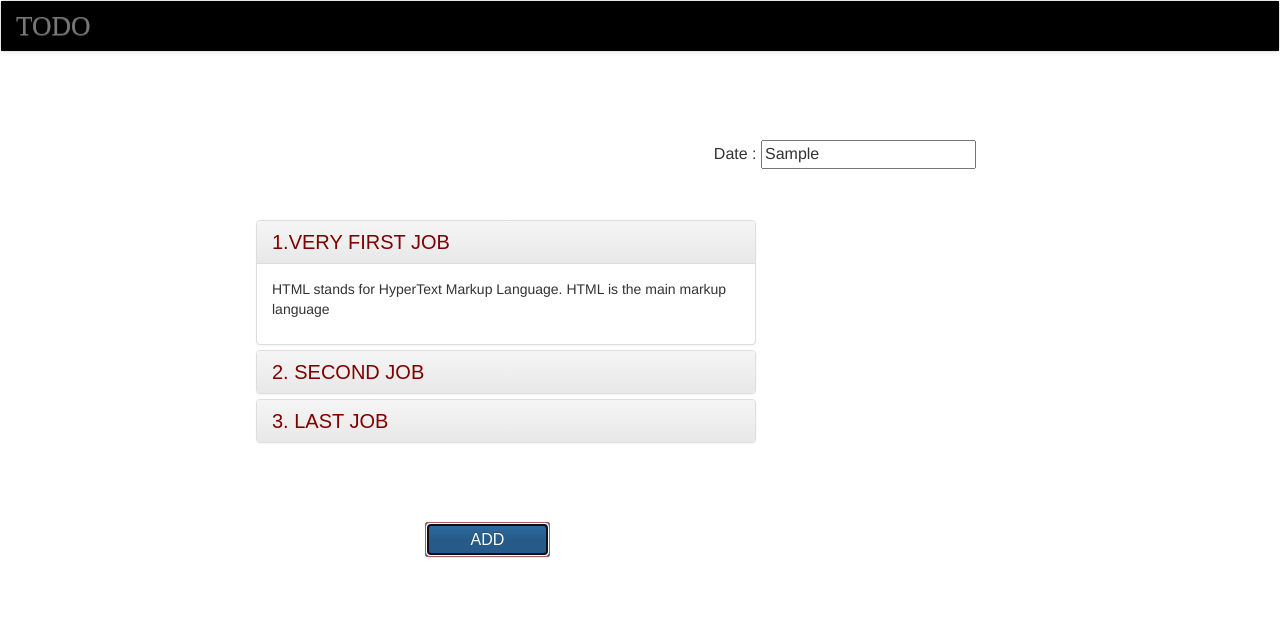
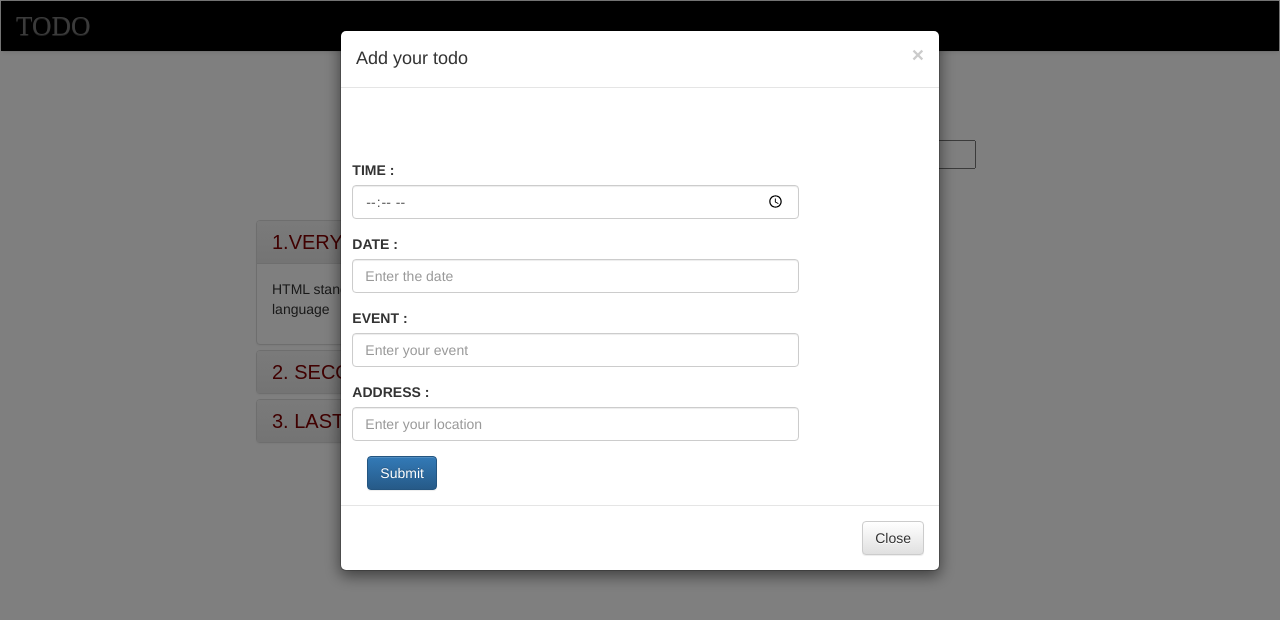
Before and after one commit to shahzer12/TodoList, a website: page views/todo.html in a window 1280 px wide. Both pictures are taken after typing "Sample" into the empty fields and a click on the button "ADD". Drawn offline with nearby package versions, Linux system fonts and the light colour scheme; files that its build step writes are made by us from their sources.

Commit message:
Add modal for inserting todo

```diff
--- a/public/css/add_todo.css
+++ b/public/css/add_todo.css
@@ -26,6 +26,5 @@ width: 80%
   font-size: 16px;
   font-weight: 400;
   padding: 6px;
-  margin-top:2%;
-  margin-left:38%;
+  margin-top:30%;
 }
--- a/public/css/todo.css
+++ b/public/css/todo.css
@@ -25,6 +25,7 @@
     font-size: 16px;
     font-weight: 400;
    }
+
 
    #search {width: 125px;
     height: 35px;
--- a/public/js/add_todo.js
+++ b/public/js/add_todo.js
@@ -2,7 +2,7 @@ $(document).ready(function () {
   'use strict';
 
   $(function () {
-    $('#datepicker').datepicker();
+    $('#date-picker').datepicker();
   });
 
   $('#add-todo').validate({
--- a/public/js/todo.js
+++ b/public/js/todo.js
@@ -26,7 +26,9 @@ $(document).ready(function () {
   });
 
   $(function () {
-    $('#datepicker').datepicker();
+    $('#datepicker').datepicker({
+      dateFormat: 'yy-mm-dd'
+    }).datepicker('setDate', 'today');
   });
 
   $(function () {
--- a/views/add_todo.html
+++ /dev/null
@@ -1,46 +0,0 @@
-<!DOCTYPE html>
-<html lang="en">
-  <head>
-    <title>TODO</title>
-    <meta charset="UTF-8">
-    <link rel="stylesheet" type="text/css" href="add_todo.css">
-    <link rel="stylesheet" href="https://maxcdn.bootstrapcdn.com/bootstrap/3.3.6/css/bootstrap.min.css">
-    <link rel="stylesheet" href="https://maxcdn.bootstrapcdn.com/bootstrap/3.3.6/css/bootstrap-theme.min.css">
-    <script src="https://ajax.googleapis.com/ajax/libs/jquery/1.12.2/jquery.min.js"></script>
-    <script src="https://maxcdn.bootstrapcdn.com/bootstrap/3.3.6/js/bootstrap.min.js"></script>
-    <link rel="stylesheet" href="https://code.jquery.com/ui/1.11.4/themes/smoothness/jquery-ui.css">
-    <script src="https://code.jquery.com/jquery-1.10.2.js"></script>
-    <script src="https://code.jquery.com/ui/1.11.4/jquery-ui.js"></script>
-    <script type="text/javascript" src="add_todo.js"></script>
-    <script type="text/javascript" src="https://cdnjs.cloudflare.com/ajax/libs/jquery-validate/1.15.0/jquery.validate.min.js"></script>
-
-  </head>
-  <body>
-    <nav  class="navbar navbar-default">
-      <div  id ='heading' class="container-fluid">
-        <div  class="navbar-header">
-          <a   class="navbar-brand" href="#"><span class='navbar_lists'>TODO</span></a>
-        </div>
-       </div>
-    </nav>
-    <form class="form-horizontal" name="form" id="add-todo" autocomplete="on">
-      <div class="form-group">
-         <label for="time" class="col">TIME :</label>
-          <input type="time" name="time" class="form-control" id="time" >
-       </div>
-       <div class="form-group">
-         <label for="datepicker" class="col">DATE :</label>
-         <input type="text" name="date" class="form-control" id="datepicker" placeholder="Enter the date">
-       </div>
-       <div class="form-group">
-         <label class="col">EVENT :</label>
-         <input type="text" name="events" class="form-control" id="events" placeholder="Enter your event ">
-       </div>
-       <div class="form-group">
-         <label for="address" class="col">ADDRESS :</label>
-         <input type="text" name="address" id ="address" class="form-control" placeholder="Enter your location" >
-       </div>
-       <input id='submit' class="btn btn-primary" id='submit' type="submit" value="Submit">
-     </form>
-   </body>
-</html>
--- a/views/todo.html
+++ b/views/todo.html
@@ -7,19 +7,24 @@
     <link rel='stylesheet' href='https://maxcdn.bootstrapcdn.com/bootstrap/3.3.6/css/bootstrap-theme.min.css'>
     <link rel='stylesheet' href='https://code.jquery.com/ui/1.11.4/themes/smoothness/jquery-ui.css'>
     <link rel='stylesheet' type='text/css' href ='css/todo.css'>
-    <script src='https://code.jquery.com/jquery-1.10.2.js'></script>
+    <link rel="stylesheet" type="text/css" href="css/add_todo.css">
+    <script src="https://ajax.googleapis.com/ajax/libs/jquery/1.12.2/jquery.min.js"></script>
     <script src='https://maxcdn.bootstrapcdn.com/bootstrap/3.3.6/js/bootstrap.min.js'></script>
     <script src='https://code.jquery.com/ui/1.11.4/jquery-ui.js'></script>
+  <script type="text/javascript" src="https://cdnjs.cloudflare.com/ajax/libs/jquery-validate/1.15.0/jquery.validate.min.js">
+  </script>
     <script type='text/javascript' src='js/todo.js'></script>
+    <script type="text/javascript" src="js/add_todo.js"></script>
+
   </head>
   <body>
-    <nav class='navbar navbar-default'>
-      <div  id ='heading' class='container-fluid'>
-        <div  class='navbar-header'>
-          <a class='navbar-brand' href='#'> <span class='navbar_lists'>TODO</span> </a>
+    <nav  class="navbar navbar-default">
+      <div  id ='heading' class="container-fluid">
+        <div  class="navbar-header">
+          <a   class="navbar-brand" href="#"><span class='navbar_lists'>TODO</span></a>
         </div>
-      </div>
-     </nav>
+       </div>
+    </nav>
 
     <div class='bs-example'>
       <div class='panel-group' id='accordion'>
@@ -61,8 +66,46 @@
           </div>
        </div>
      </div>
-     <div class='body'></div>
-       <button id = 'search' type='button' class='btn btn-primary' >ADD</button>
-       <p id='date'>Date : <input type='text' id='datepicker'></p>
+     <p id='date'>Date : <input type='text' id='datepicker'></p>
+     <button id = 'search' type='button' class='btn btn-primary' data-toggle="modal" data-target="#myModal">ADD</button>
+
+       <div class="modal fade" id="myModal" role="dialog">
+         <div class="modal-dialog">
+      <!-- Modal content-->
+           <div class="modal-content">
+             <div class="modal-header">
+               <button type="button" class="close" data-dismiss="modal">&times;</button>
+               <h4 class="modal-title">Add your todo </h4>
+             </div>
+             <div class="modal-body">
+
+               <form class="form-horizontal" name="form" id="add-todo" autocomplete="on">
+                 <div class="form-group">
+                   <label for="time" class="col">TIME :</label>
+                     <input type="time" name="time" class="form-control" id="time" >
+                 </div>
+                 <div class="form-group">
+                   <label for="datepicker" class="col">DATE :</label>
+                   <input type="text" name="date" class="form-control" id="date-picker" placeholder="Enter the date">
+                 </div>
+                 <div class="form-group">
+                   <label class="col">EVENT :</label>
+                   <input type="text" name="events" class="form-control" id="events" placeholder="Enter your event ">
+                 </div>
+                 <div class="form-group">
+                   <label for="address" class="col">ADDRESS :</label>
+                   <input type="text" name="address" id ="address" class="form-control" placeholder="Enter your location" >
+                 </div>
+                 <input id='submit' class="btn btn-primary" id='submit' type="submit" value="Submit">
+               </form>
+             </div>
+             <div class="modal-footer">
+               <button type="button" class="btn btn-default" data-dismiss="modal">Close</button>
+             </div>
+           </div>
+         </div>
+       </div>
+
+
    </body>
 </html>
```
